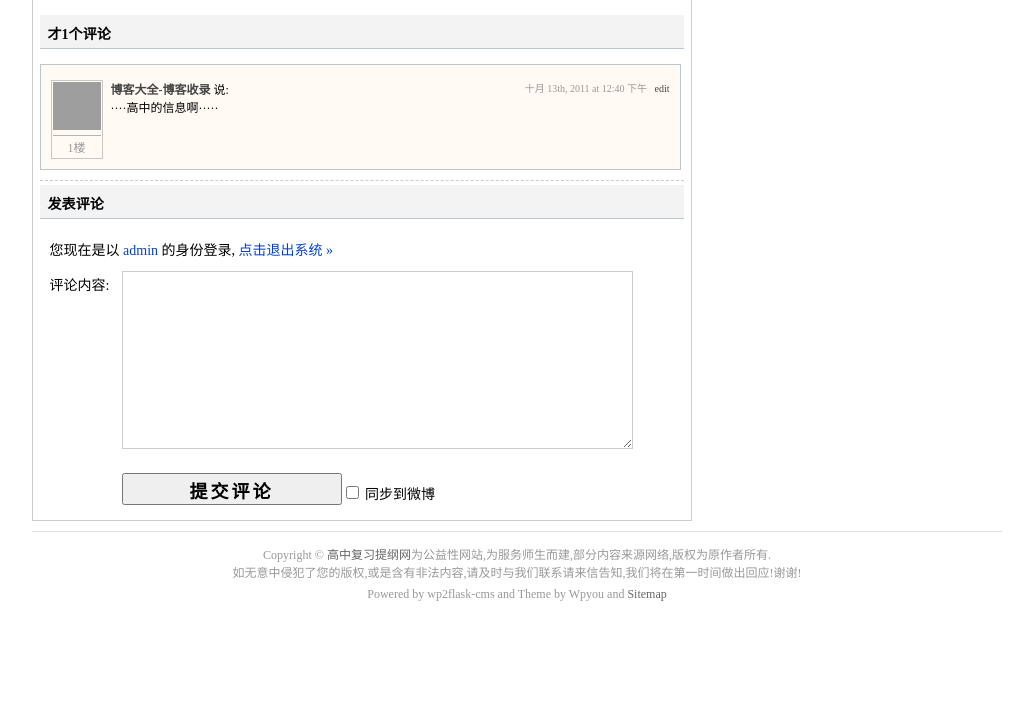
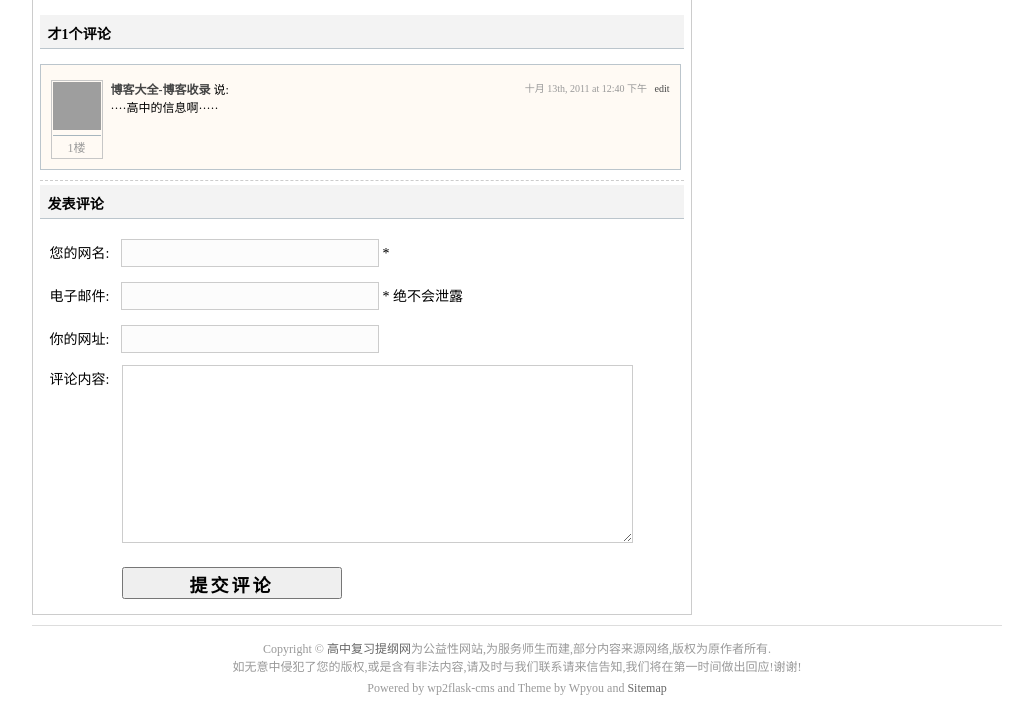
Before and after one commit to HB6H057/wp2flask-cms, a Flask app: template app/templates/post.jinja2 in a window 1280 px wide. Shown: the part 984-1709 px from the top of the page, without its empty margins (123-1156 px from the left). Before the commit the page ends 1585 px from the top, so only its background shows below. Run offline with Flask 2, Linux system fonts and the light colour scheme; the template is opened without the code that fills it, so the values that code supplies are empty; grey boxes are pictures that could not be loaded.

Commit message:
add commentbox.html

```diff
--- /dev/null
+++ b/app/templates/commentbox.html
@@ -0,0 +1,26 @@
+<div class="clear"></div>
+<h3 id="respond">发表评论</h3>
+<div id="editcomment">
+
+<form action="http://www.tigang.net/wp-comments-post.php" method="post" id="commentform">
+
+
+<div class="clear"></div>
+<div class="form_comment">
+<p><label for="author">您的网名: </label><input type="text" name="author" id="author" value="" size="22" tabindex="1"> *</p>
+
+<p><label for="email">电子邮件: </label><input type="text" name="email" id="email" value="" size="22" tabindex="2"> * 绝不会泄露</p>
+
+<p><label for="url">你的网址: </label><input type="text" name="url" id="url" value="" size="22" tabindex="3"></p>
+</div>
+
+<!--<p><small><strong>XHTML:</strong> You can use these tags: <code>&lt;a href=&quot;&quot; title=&quot;&quot;&gt; &lt;abbr title=&quot;&quot;&gt; &lt;acronym title=&quot;&quot;&gt; &lt;b&gt; &lt;blockquote cite=&quot;&quot;&gt; &lt;cite&gt; &lt;code&gt; &lt;del datetime=&quot;&quot;&gt; &lt;em&gt; &lt;i&gt; &lt;q cite=&quot;&quot;&gt; &lt;s&gt; &lt;strike&gt; &lt;strong&gt; </code></small></p>-->
+
+<p><label for="content">评论内容:</label><br><textarea name="comment" id="comment" cols="100%" rows="10" tabindex="4" onkeyup="javascript:return ctrlEnter(event);"></textarea></p>
+
+<p id="but_submit"><input name="submit" type="submit" id="submit" tabindex="5" value="提交评论">
+<input type="hidden" name="comment_post_ID" value="460">
+</p>
+
+</form>
+</div>
--- a/app/templates/post.jinja2
+++ b/app/templates/post.jinja2
@@ -99,38 +99,7 @@
 
             </ol>
 
-
-
-
-            <div class="clear"></div>
-            <h3 id="respond">发表评论</h3>
-            <div id="editcomment">
-
-                <form action="http://www.tigang.net/wp-comments-post.php" method="post" id="commentform">
-
-
-                    <p>您现在是以 <a href="http://www.tigang.net/wp-admin/profile.php">admin</a> 的身份登录,<a href="http://www.tigang.net/wp-login.php?action=logout&amp;redirect_to=http%3A%2F%2Fwww.tigang.net%2Fshuxue%2Fgong-shi-kou-jue.html&amp;_wpnonce=6eed91186a" title="Log out of this account"> 点击退出系统 »</a></p>
-
-
-                    <!--<p><small><strong>XHTML:</strong> You can use these tags: <code>&lt;a href=&quot;&quot; title=&quot;&quot;&gt; &lt;abbr title=&quot;&quot;&gt; &lt;acronym title=&quot;&quot;&gt; &lt;b&gt; &lt;blockquote cite=&quot;&quot;&gt; &lt;cite&gt; &lt;code&gt; &lt;del datetime=&quot;&quot;&gt; &lt;em&gt; &lt;i&gt; &lt;q cite=&quot;&quot;&gt; &lt;s&gt; &lt;strike&gt; &lt;strong&gt; </code></small></p>-->
-
-                    <p><label for="content">评论内容:</label><br><textarea name="comment" id="comment" cols="100%" rows="10" tabindex="4" onkeyup="javascript:return ctrlEnter(event);"></textarea></p>
-
-                    <p id="but_submit"><input name="submit" type="submit" id="submit" tabindex="5" value="提交评论">
-                        <input type="hidden" name="comment_post_ID" value="460">
-                    </p>
-
-                    <p style="display: none;"><input type="hidden" id="akismet_comment_nonce" name="akismet_comment_nonce" value="e9b9a18ce0"></p><input type="hidden" id="_wp_unfiltered_html_comment_disabled" name="_wp_unfiltered_html_comment" value="aabfdb8e9b">
-
-                    <p style="display: none;"><input type="hidden" id="ak_js" name="ak_js" value="97"></p>
-                    <p id="sw_connect" class="sw_button">
-                        <label>
-		<input name="post_2_weibo" type="checkbox" id="post_2_weibo" value="1" style="width:auto"> 同步到微博</label>
-                    </p>
-
-                </form>
-            </div>
-
+            {% include 'commentbox.html' %}
         </div>
 
 
```
